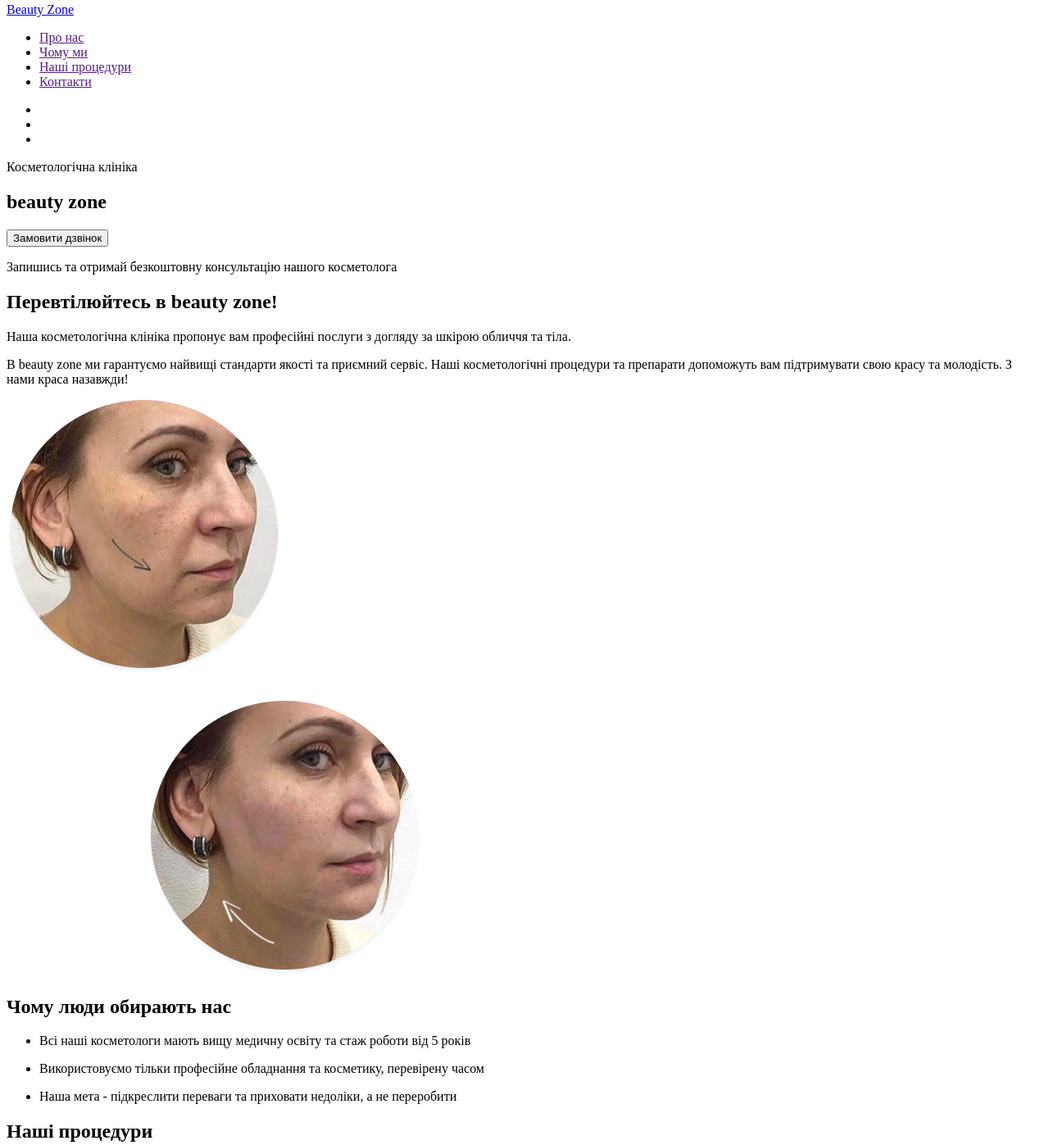
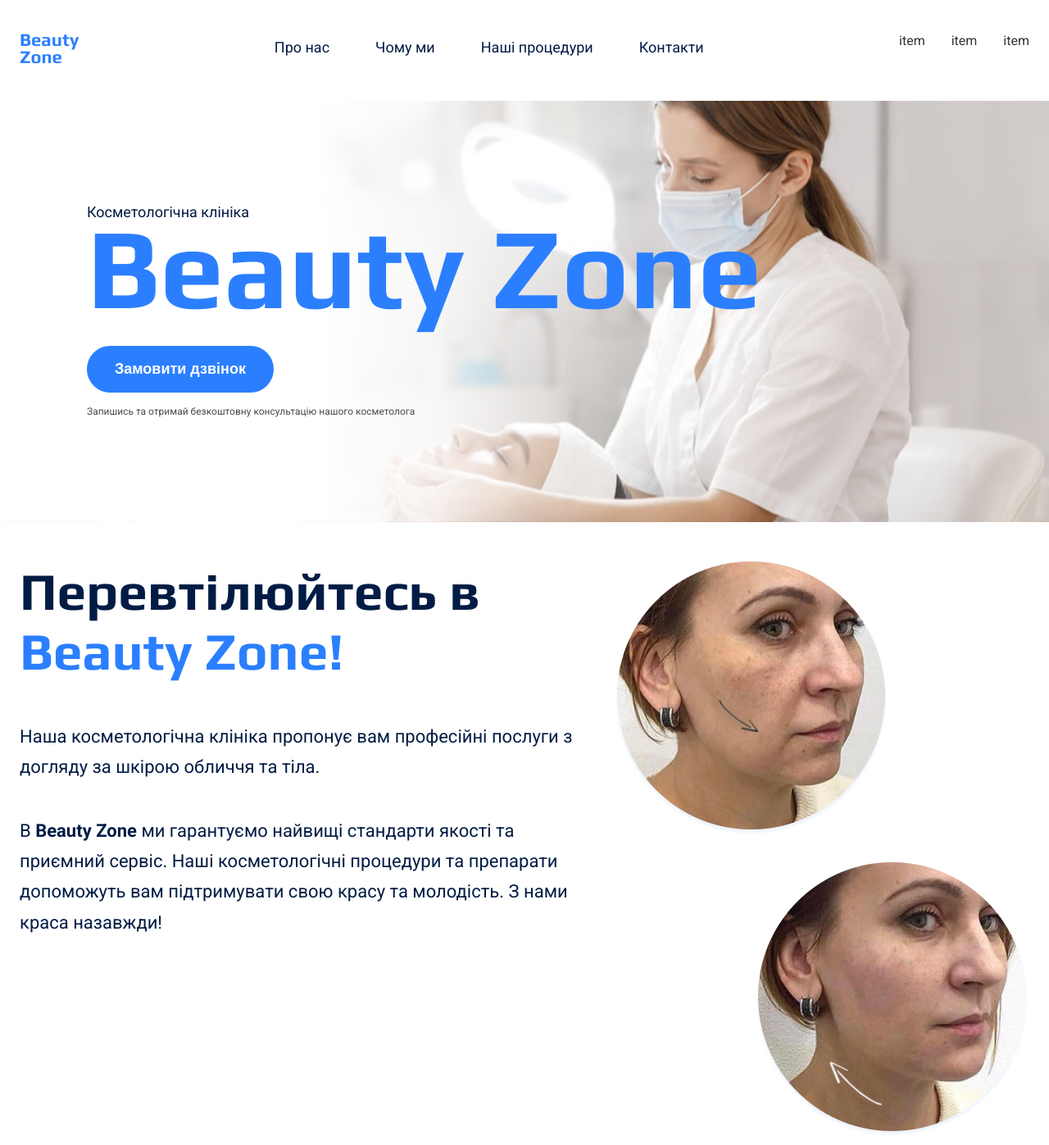
Before and after one commit to AnnaMels/Beauty-Zone, a website: page index.html in a window 1280 px wide. Shown: the part 5-1402 px from the top of the page at 82% size. Drawn offline with Linux system fonts and the light colour scheme; a web font is replaced by a local one.

Commit message:
Added images

```diff
--- /dev/null
+++ b/css/index.css
@@ -0,0 +1,354 @@
+/* Variables */
+:root {
+  --accent-color: #2b7fff;
+  --primary-dark-blue-color: #011c44;
+  --white-color: #ffffff;
+  --black-color: #000000;
+  --gray-color: #747272;
+  --hero-text-color: #4a4a4a;
+}
+
+/* Basic styles */
+
+* {
+  box-sizing: border-box;
+}
+
+h1,
+h2,
+h3,
+h4,
+h5,
+h6,
+p,
+ul {
+  margin: 0;
+}
+
+ul {
+  padding: 0;
+  list-style-type: none;
+}
+
+a {
+  color: inherit;
+  text-decoration: none;
+}
+
+body {
+  font-size: 18px;
+  font-weight: 400;
+  margin: 0;
+  font-family: "Roboto", sans-serif;
+  font-size: 16px;
+  line-height: 1.5;
+  color: #333;
+}
+
+/* General styles */
+
+.title {
+  margin-bottom: 48px;
+  font-family: Play, sans-serif;
+  color: var(--primary-dark-blue-color);
+  font-weight: 700;
+  font-size: 64px;
+  line-height: 1.15;
+}
+
+.accent {
+  color: var(--accent-color);
+}
+
+.section {
+  padding: 48px 0;
+}
+.container {
+  margin: 0 auto;
+  padding: 0 24px;
+  width: 100%;
+  max-width: 1288px;
+}
+
+.button {
+  padding: 16px 32px;
+  font-size: 18px;
+  line-height: 1.16;
+  font-weight: 600;
+  background-color: var(--accent-color);
+  color: var(--white-color);
+  border: 2px solid var(--accent-color);
+  border-radius: 32px;
+  cursor: pointer;
+}
+
+.button:hover {
+  background-color: transparent;
+  color: var(--primary-dark-blue-color);
+}
+
+.centered {
+  text-align: center;
+}
+
+/* General styles ends */
+
+/* Header */
+
+.header {
+  padding: 43px 0;
+}
+
+.logo {
+  font-family: Play, sans-serif;
+  font-size: 22px;
+  line-height: 0.95;
+  color: var(--accent-color);
+}
+
+.header-container {
+  display: flex;
+  gap: 40px;
+}
+
+.header-navigation {
+  display: flex;
+  align-items: center;
+  flex-grow: 1;
+  gap: 40px;
+}
+
+.header-socials {
+  display: flex;
+  gap: 32px;
+}
+
+.header-menu {
+  display: flex;
+  justify-content: center;
+  gap: 56px;
+  flex-grow: 1;
+}
+
+.header-link {
+  font-size: 18px;
+  line-height: 1.16;
+  color: var(--primary-dark-blue-color);
+}
+
+.header-link:hover {
+  color: var(--accent-color);
+}
+
+/** Header ends **/
+
+/* Hero */
+
+.hero {
+  padding: 126px 0;
+  background-image: linear-gradient(89deg, #FFF 30.62%, rgba(255, 255, 255, 0.85) 41.31%, rgba(255, 255, 255, 0.19) 58.65%, rgba(255, 255, 255, 0.00) 72.78%), url("../images/hero-bg.jpg");
+  background-repeat: no-repeat;
+  background-position: center;
+  background-size: cover;
+
+}
+
+.hero-container {
+  padding-left: 106px;
+}
+
+.hero-subtext {
+  font-size: 18px;
+  line-height: 1.16;
+  color: var(--primary-dark-blue-color);
+}
+
+.hero-title {
+  margin-bottom: 40px;
+  font-size: 140px;
+  font-weight: 700;
+  line-height: 0.8;
+  color: var(--accent-color);
+  text-transform: capitalize;
+}
+
+.hero-btn {
+  margin-bottom: 14px;
+}
+
+.hero-text {
+  font-size: 12px;
+  line-height: 1.5;
+  color: var(--hero-text-color);
+}
+
+/* Hero ends */
+
+/* About us */
+
+.about-us-container {
+  display: flex;
+  justify-content: space-between;
+  gap: 40px;
+}
+
+.about-us-content {
+  max-width: 710px;
+}
+
+.about-us-title .accent {
+  text-transform: capitalize;
+}
+
+.about-us-text {
+  font-size: 22px;
+  line-height: 1.7;
+  color: var(--primary-dark-blue-color);
+}
+
+.about-us-text.first-part {
+  margin-bottom: 40px;
+}
+
+.about-us-text span {
+  text-transform: capitalize;
+  font-weight: 600;
+}
+
+/* About us ends */
+
+/* Features */
+.features {
+  padding-top: 176px;
+}
+
+.background-container {
+  background-image: url("../images/features-background.png");
+  background-repeat: no-repeat;
+  background-size: cover;
+}
+
+.features-title {
+  text-align: center;
+  width: 432px;
+  margin: 0 auto 48px;
+}
+
+.features-text {
+  text-align: center;
+  font-size: 18px;
+  line-height: 1.3;
+  color: var(--black-color);
+}
+.features-text::before {
+  content: "";
+  display: block;
+  margin: 0 auto 12px;
+  width: 48px;
+  height: 48px;
+}
+
+.features-text.science-icon::before {
+  background-image: url("../images/science-icon.svg");
+}
+
+.features-text.cosmetics-icon::before {
+  background-image: url("../images/cosmetics.svg");
+}
+
+.features-text.crown-icon::before {
+  background-image: url("../images/crown.svg");
+}
+
+.features-list {
+  display: flex;
+  justify-content: center;
+  gap: 56px;
+}
+
+.features-list-item {
+  max-width: 316px;
+  padding: 24px 32px;
+  box-shadow: 0px 4px 4px 0px rgba(168, 198, 245, 0.38);
+  background-color: var(--white-color);
+  border-radius: 32px;
+}
+
+/* Features ends */
+
+/* Procedures section */
+
+.procedures-list {
+  display: flex;
+  justify-content: center;
+  gap: 16px;
+}
+
+.procedures-image {
+  background-image: linear-gradient(180deg, rgba(1, 28, 68, 0.00) 48.53%, rgba(1, 28, 68, 0.73) 84.61%, #011C44 101.39%);
+}
+
+/* Procedures section ends */
+
+/* Contacts */
+
+.map {
+  border-radius: 32px;
+}
+
+/* Contacts ends */
+
+/* Footer */
+
+.footer {
+  padding: 56px 100px;
+  background-color: var(--primary-dark-blue-color);
+}
+
+.footer-nav,
+.footer-container {
+  display: flex;
+  gap: 186px;
+}
+
+.footer-address {
+  display: flex;
+}
+
+.footer-copyrights {
+  display: flex;
+  flex-direction: column;
+  gap: 16px;
+  margin-left: 186px;
+}
+
+.footer-nav-list {
+  max-width: 203px;
+  display: flex;
+  flex-direction: column;
+  gap: 16px;
+}
+
+.footer-logo {
+  font-size: 24px;
+  line-height: 0.8;
+}
+
+.footer-link {
+  font-size: 16px;
+  line-height: 1.12;
+  color: var(--white-color);
+}
+
+.footer-copy {
+  font-size: 13px;
+  color: var(--gray-color);
+}
+
+.footer-address-list {
+  display: flex;
+  flex-direction: column;
+  gap: 16px;
+}
+
+/* Footer ends */
--- a/index.html
+++ b/index.html
@@ -1,5 +1,5 @@
 <!doctype html>
-<html lang="ua">
+<html lang="uk">
   <head>
     <meta charset="UTF-8" />
     <meta
@@ -7,153 +7,211 @@
       content="width=device-width, user-scalable=no, initial-scale=1.0, maximum-scale=1.0, minimum-scale=1.0"
     />
     <meta http-equiv="X-UA-Compatible" content="ie=edge" />
+    <link rel="preconnect" href="https://fonts.googleapis.com" />
+    <link rel="preconnect" href="https://fonts.gstatic.com" crossorigin />
+    <link
+      href="https://fonts.googleapis.com/css2?family=ABeeZee&family=Lora:wght@500&family=Montserrat:wght@400;600&family=Open+Sans&family=Play:wght@700&family=Poppins:wght@400;500&family=Roboto:wght@400;500;700&display=swap"
+      rel="stylesheet"
+    />
+    <link rel="stylesheet" href="./css/index.css" />
     <title>Beauty Zone</title>
   </head>
   <body>
-    <header>
-      <nav>
-        <a href="/">Beauty Zone</a>
-        <ul>
+    <header class="header">
+      <div class="container header-container">
+        <nav class="header-navigation">
+          <a class="logo" href="/">Beauty <br> Zone</a>
+          <ul class="header-menu">
             <li>
-            <a href="">Про нас</a>
+              <a class="header-link" href="">Про нас</a>
             </li>
             <li>
-            <a href="">Чому ми</a>
+              <a class="header-link" href="">Чому ми</a>
             </li>
             <li>
-            <a href="">Наші процедури</a>
+              <a class="header-link" href="">Наші процедури</a>
             </li>
             <li>
-            <a href="">Контакти</a>
+              <a class="header-link" href="">Контакти</a>
             </li>
           </ul>
         </nav>
-      <ul>
+        <ul class="header-socials">
           <li>
-          <a href=""></a>
+            <a href="">item</a>
           </li>
           <li>
-          <a href=""></a>
+            <a href="">item</a>
           </li>
           <li>
-          <a href=""></a>
+            <a href="">item</a>
           </li>
         </ul>
+      </div>
     </header>
     <main>
-      <section>
-        <p>Косметологічна клініка</p>
-        <h1>beauty zone</h1>
-        <button>Замовити дзвінок</button>
-        <p>Запишись та отримай безкоштовну консультацію нашого косметолога</p>
+      <section class="hero">
+        <div class="container hero-container">
+          <p class="hero-subtext">Косметологічна клініка</p>
+          <h1 class="hero-title title">beauty zone</h1>
+          <button class="button hero-btn">Замовити дзвінок</button>
+          <p class="hero-text">
+            Запишись та отримай безкоштовну консультацію нашого косметолога
+          </p>
+        </div>
       </section>
-      <section>
-        <h2>Перевтілюйтесь в <span>beauty zone!</span></h2>
-        <p>
-          Наша косметологічна клініка пропонує вам професійні послуги з догляду
-          за шкірою обличчя та тіла.
+      <section class="section about-us">
+        <div class="container about-us-container">
+          <div class="about-us-content">
+            <h2 class="about-us-title title">
+              Перевтілюйтесь в <span class="accent">beauty zone!</span>
+            </h2>
+            <p class="about-us-text first-part">
+              Наша косметологічна клініка пропонує вам професійні послуги з
+              догляду за шкірою обличчя та тіла.
             </p>
-        <p>
-          B <span>beauty zone</span> ми гарантуємо найвищі стандарти якості та
-          приємний сервіс. Наші косметологічні процедури та препарати допоможуть
-          вам підтримувати свою красу та молодість. З нами краса назавжди!
+            <p class="about-us-text">
+              B <span>beauty zone</span> ми гарантуємо найвищі стандарти якості
+              та приємний сервіс. Наші косметологічні процедури та препарати
+              допоможуть вам підтримувати свою красу та молодість. З нами краса
+              назавжди!
             </p>
+          </div>
           <img
             src="./images/faces.jpg"
             alt="Обличчя жінки до та після процедур"
           />
+        </div>
       </section>
-      <section>
-        <h2>Чому люди <span>обирають нас</span></h2>
-        <ul>
-          <li>
-            <p>
-              Всі наші косметологи мають вищу медичну освіту та стаж роботи від
-              5 років
+      <div class="background-container">
+        <section class="section features">
+          <div class="container">
+            <h2 class="features-title title">
+              Чому люди <span class="accent">обирають нас</span>
+            </h2>
+            <ul class="features-list">
+              <li class="features-list-item">
+                <p class="features-text science-icon">
+                  Всі наші косметологи мають вищу медичну освіту та стаж роботи
+                  від 5 років
                 </p>
               </li>
-          <li>
-            <p>
+              <li class="features-list-item">
+                <p class="features-text cosmetics-icon">
                   Використовуємо тільки професійне обладнання та косметику,
                   перевірену часом
                 </p>
               </li>
-          <li>
-            <p>
+              <li class="features-list-item">
+                <p class="features-text crown-icon">
                   Наша мета - підкреслити переваги та приховати недоліки, а не
                   переробити
                 </p>
               </li>
             </ul>
+          </div>
         </section>
-      <section>
-        <h2>Наші процедури</h2>
-        <ul>
+        <section class="section procedures">
+          <div class="container">
+            <h2 class="title centered">
+              Наші <span class="accent">процедури</span>
+            </h2>
+            <ul class="procedures-list">
               <li>
-            <img
+                <img class="procedures-image"
                   src="./images/women-with-mask.jpg"
                   alt="Жінка з косметичною маскою на обличчі"
                 />
               </li>
               <li>
-            <img
+                <img class="procedures-image"
                   src="./images/face-injection.jpg"
                   alt="Обличчя жінки, якій роблять інʼєкцію в обличчя"
                 />
               </li>
               <li>
-            <img src="./images/women-face.jpg" alt="Обличчя жінки" />
+                <img class="procedures-image" src="./images/women-face.jpg" alt="Обличчя жінки" />
               </li>
             </ul>
+          </div>
+        </section>
+      </div>
+      <section class="section contacts">
+        <div class="container">
+          <h2 class="title centered">
+            Як нас <span class="accent">знайти</span>
+          </h2>
+          <iframe
+            class="map"
+            src="https://www.google.com/maps/embed?pb=!1m18!1m12!1m3!1d2540.9325719461126!2d30.5181753!3d50.4423566!2m3!1f0!2f0!3f0!3m2!1i1024!2i768!4f13.1!3m3!1m2!1s0x40d4cef8b5f6338d%3A0x25c7f06ad686451c!2z0LHRg9C70YzQstCw0YAg0KLQsNGA0LDRgdCwINCo0LXQstGH0LXQvdC60LAsIDUsINCa0LjRl9CyLCAwMjAwMA!5e0!3m2!1suk!2sua!4v1699615702730!5m2!1suk!2sua"
+            width="600"
+            height="450"
+            style="border: 0"
+            allowfullscreen=""
+            loading="lazy"
+            referrerpolicy="no-referrer-when-downgrade"
+          ></iframe>
+        </div>
       </section>
     </main>
-    <footer>
-      <a href="/">Beauty Zone</a>
-      <nav>
-        <a href="/">Beauty Zone</a>
-        <ul>
+    <footer class="footer section">
+      <div class="container footer-container">
+        <nav class="footer-nav">
+          <a class="footer-logo logo" href="/">Beauty <br> Zone</a>
+          <ul class="footer-nav-list">
             <li>
-            <a href="">Про нас</a>
+              <a class="footer-link" href="">Про нас</a>
             </li>
             <li>
-            <a href="">Чому ми</a>
+              <a class="footer-link" href="">Чому ми</a>
             </li>
             <li>
-            <a href="">Наші процедури</a>
+              <a class="footer-link" href="">Наші процедури</a>
             </li>
             <li>
-            <a href="">Контакти</a>
+              <a class="footer-link" href="">Контакти</a>
             </li>
           </ul>
         </nav>
-      <address>
-        <ul>
+        <address class="footer-address">
+          <div>
+            <ul class="footer-address-list">
               <li>
-            <a href="tel:+380960000007">+ 38 (096) 000 00 07</a>
+                <a class="footer-link" href="tel:+380960000007"
+                  >+ 38 (096) 000 00 07</a
+                >
               </li>
               <li>
-            <a href="mailto:beautyzone@gmail.com">beautyzone@gmail.com</a>
+                <a class="footer-link" href="mailto:beautyzone@gmail.com"
+                  >beautyzone@gmail.com</a
+                >
               </li>
               <li>
-            <a href="https://maps.app.goo.gl/FTAmWWpmxCksTNbc8"
-              >Україна, м. Київ, вул. Тараса Шевченка 5</a
+                <a
+                  class="footer-link"
+                  href="https://maps.app.goo.gl/FTAmWWpmxCksTNbc8"
+                  >Україна, м. Київ, <br> вул. Тараса Шевченка 5</a
                 >
               </li>
             </ul>
             <ul>
               <li>
-            <a href=""></a>
+                <a href="">item</a>
               </li>
               <li>
-            <a href=""></a>
+                <a href="">item</a>
               </li>
               <li>
-            <a href=""></a>
+                <a href="">item</a>
               </li>
             </ul>
-        <p>Політика конфіденційності</p>
-        <p>© 2022 Дані захищені</p>
+          </div>
+          <div class="footer-copyrights">
+            <p class="footer-link">Політика конфіденційності</p>
+            <p class="footer-copy">© 2022 Дані захищені</p>
+          </div>
         </address>
+      </div>
     </footer>
   </body>
 </html>
```
Also changed, not shown: images/cosmetics.svg (added), images/crown.svg (added), images/features-background.png (added), images/hero-bg.jpg (added), images/science-icon.svg (added). Lines whose indentation alone changed are shown as unchanged.
